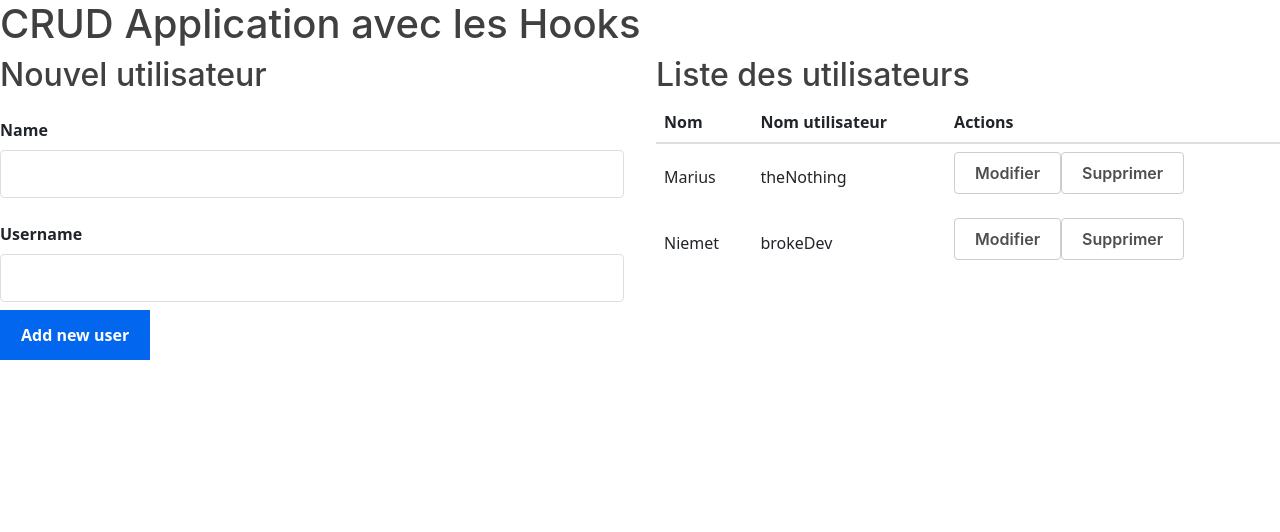
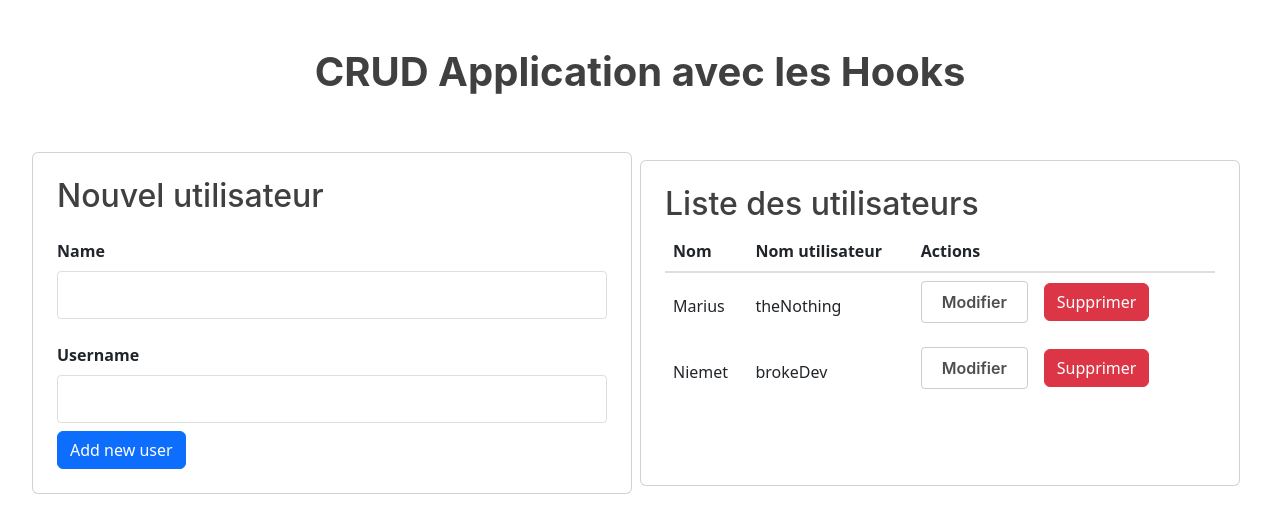
Before and after one commit to franktabs/manageUserBasic, a React (Create React App) app: page / in a window 1280 px wide. Shown: the top 532 px of the page. Built offline with nearby package versions, Linux system fonts and the light colour scheme.

Commit message:
modification du style avec bootrap

```diff
--- a/src/App.js
+++ b/src/App.js
@@ -40,9 +40,9 @@ function App() {
 
   return (
     <div>
-      <h1>CRUD Application avec les Hooks</h1>
-      <div className="flex-row" >
-        <div className="flex-large" >
+      <h1 className=" text-center fw-bolder pt-5" >CRUD Application avec les Hooks</h1>
+      <div className="flex-row p-5" >
+        <div className="flex-large card p-4" >
           {
             editing ? (
               <div>
@@ -62,7 +62,7 @@ function App() {
           }
 
         </div>
-        <div className="flex-large">
+        <div className="flex-large card p-4 m-lg-2">
           <h2>Liste des utilisateurs</h2>
           <UserTable users={users} editRow={editRow} deleteUser={deleteUser} editing={editing} />
         </div>
--- a/src/forms/AddUserForm.js
+++ b/src/forms/AddUserForm.js
@@ -25,7 +25,7 @@ function AddUserForm(props) {
             <input type="text" name="name" id="name" value={user.name} onChange={handleInputChange} />
             <label htmlFor="username">Username</label>
             <input type="text" name="username" id="username" value={user.username} onChange={handleInputChange} />
-            <button>Add new user</button>
+            <button className=" btn btn-primary" >Add new user</button>
         </form>
     );
 }
--- a/src/forms/EditUserForm.js
+++ b/src/forms/EditUserForm.js
@@ -21,8 +21,8 @@ function EditUserForm(props) {
             <input type="text" id="name" name="name" value={user.name} onChange={handleInputChange} />
             <label htmlFor="username">Username</label>
             <input type="text" name="username" id="username" value={user.username} onChange={handleInputChange} />
-            <button>Modifier</button>
-            <button onClick={() => props.setEditing(false)} className=" button muted-button" >Annuler</button>
+            <button className=" btn btn-primary" >Modifier</button>
+            <button onClick={() => props.setEditing(false)} className=" btn btn-light mx-3" >Annuler</button>
         </form>
     );
 }
--- a/src/tables/UserTable.js
+++ b/src/tables/UserTable.js
@@ -19,7 +19,7 @@ function UserTable(props) {
                                 <td>
                                     <button className=" button muted-button" onClick={() => props.editRow(user)} >Modifier</button>
                                     {
-                                        !props.editing && <button className=" button muted-button" onClick={() => props.deleteUser(user.id)} >Supprimer</button>
+                                        !props.editing && <button className=" button btn mx-3 btn-danger" onClick={() => props.deleteUser(user.id)} >Supprimer</button>
                                     }
 
                                 </td>
```
